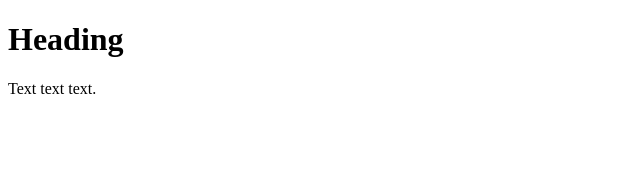
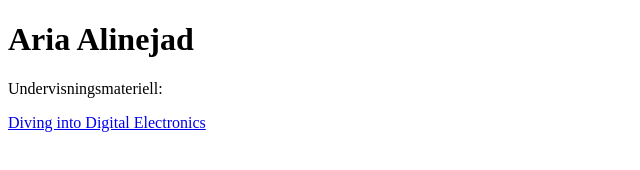
Before and after one commit to ariaalinejad/ariaalinejad.github.io, a plain HTML site: page index.html in a window 1280 px wide. Shown: the whole page, without its empty margins (0-640 px from the left). Drawn offline with Linux system fonts and the light colour scheme.

Commit message:
pdf added

```diff
--- a/index.html
+++ b/index.html
@@ -1,12 +1,13 @@
 <!DOCTYPE html>
 <html>
 <head>
-<title>Page Title</title>
+<title>Aria Alinejad</title>
 </head>
 <body>
 
-<h1>Heading</h1>
-<p>Text text text.</p>
+<h1>Aria Alinejad</h1>
+<p>Undervisningsmateriell:</p>
+<a href="Diving_into_Digital_Electronics.pdf">Diving into Digital Electronics</a> <br>
 
 </body>
 </html>
```
Also changed, not shown: 1 other file.
